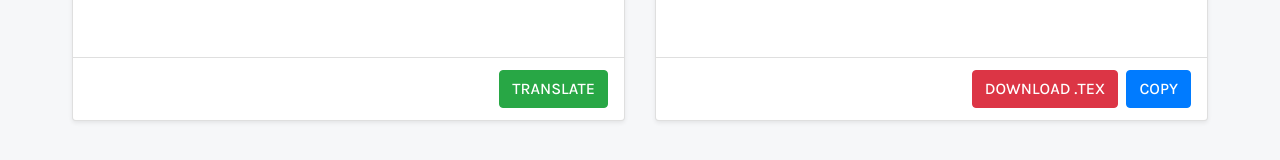
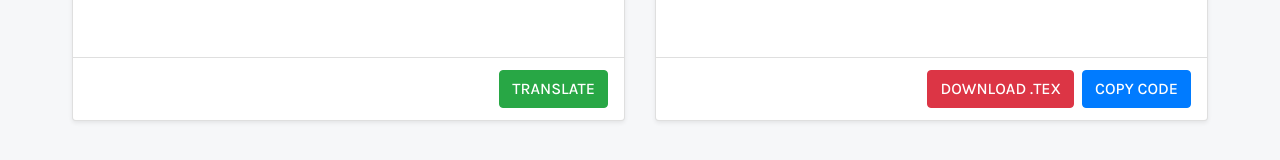
Before and after one commit to ArenaGrenade/TransLaTeX, a React (Create React App) app in the folder web/: page / in a window 1280 px wide. Shown: the part 631-791 px from the top of the page. Built offline with nearby package versions, Linux system fonts and the light colour scheme.

Commit message:
Implement output code copying to clipboard

```diff
--- a/web/src/components/LaTeXField.jsx
+++ b/web/src/components/LaTeXField.jsx
@@ -1,9 +1,11 @@
 import { useState } from "react";
 import { Button, Card, CardBody, CardFooter, Input } from "reactstrap";
+import { CopyToClipboard } from "react-copy-to-clipboard";
 import Latex from "react-latex-next";
 
 const LaTeXField = ({ value, onChange }) => {
     const [codeView, setCodeView] = useState(false);
+    const [copied, setCopied] = useState(false);
 
     return (
         <Card className={`shadow-sm textfield-container${codeView ? "-dark" : ""}`}>
@@ -35,9 +37,17 @@ const LaTeXField = ({ value, onChange }) => {
                 <Button color="danger" className="mr-2" disabled={value === ""}>
                     DOWNLOAD .TEX
                 </Button>
-                <Button color="primary" disabled={value === ""}>
-                    COPY
-                </Button>
+                <CopyToClipboard
+                    text={value}
+                    onCopy={() => {
+                        setCopied(true);
+                        setTimeout(() => setCopied(false), 5000);
+                    }}
+                >
+                    <Button color="primary" disabled={value === ""}>
+                        {copied ? "COPIED!" : "COPY CODE"}
+                    </Button>
+                </CopyToClipboard>
             </CardFooter>
         </Card>
     );
```
